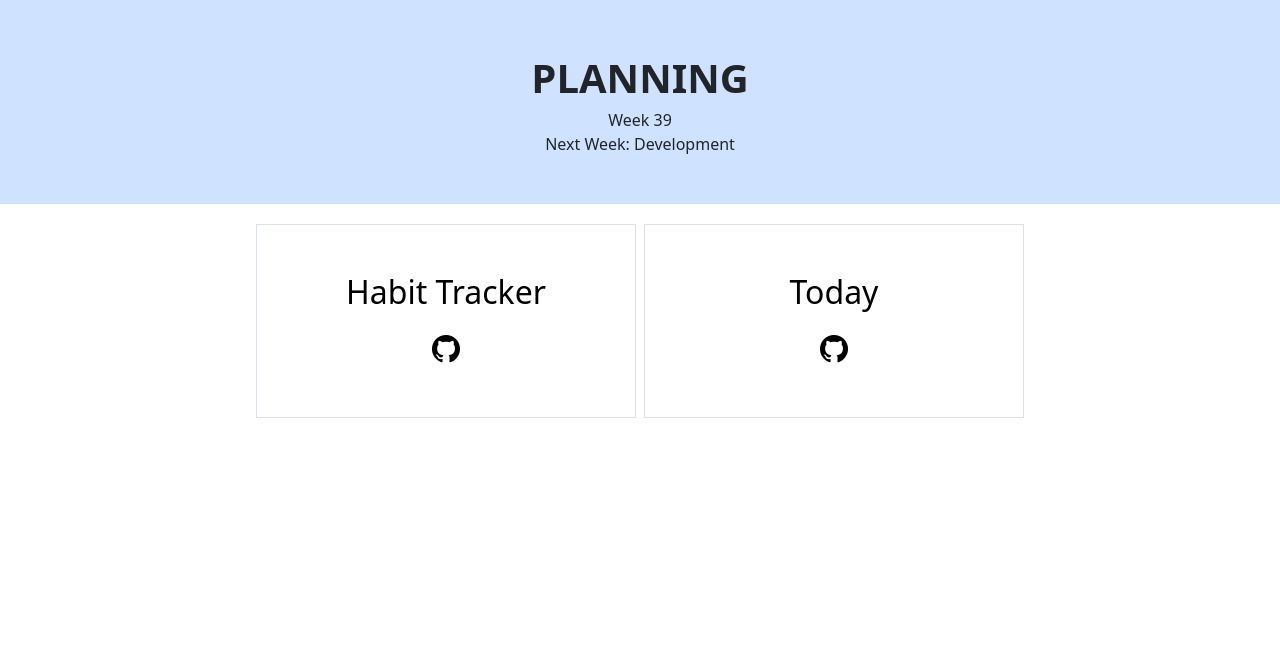
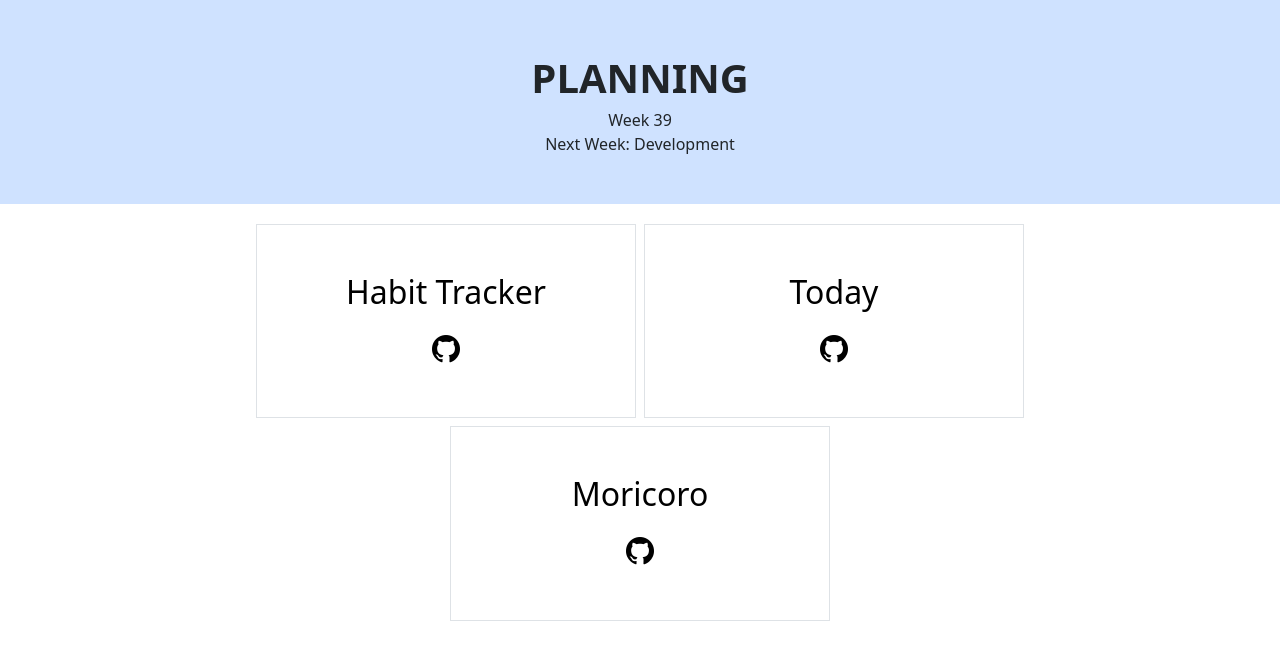
Before and after one commit to kennith/today, a Vue app: page / in a window 1280 px wide. Shown: the top 660 px of the page. Built offline with nearby package versions, Linux system fonts and the light colour scheme.

Commit message:
add moricoro project

```diff
--- a/src/views/HomeView.vue
+++ b/src/views/HomeView.vue
@@ -5,6 +5,7 @@ import ProjectCard from '@/views/ProjectCard.vue';
 const projectObjects = [
   { title: 'Habit Tracker', url: 'https://habit-tracker.kennith.dev', githubUrl: 'https://github.com/kennith/habit-tracker/' },
   { title: 'Today', url: 'https://today.kennith.dev', githubUrl: 'https://github.com/kennith/today/' },
+  { title: 'Moricoro', url: '', githubUrl: 'https://github.com/kennith/moricoro/' },
 ];
 
 </script>
```
